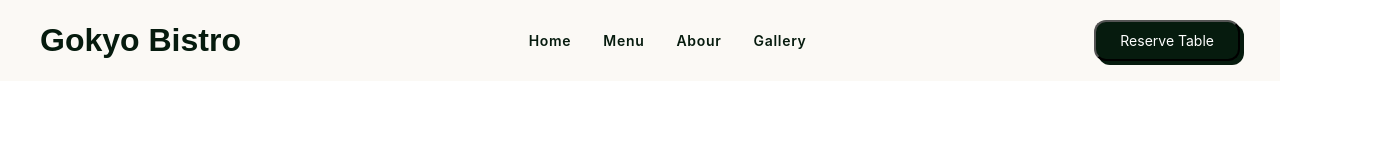
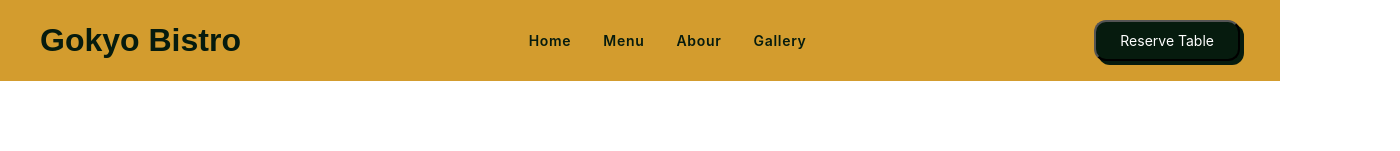
Before and after one commit to GauravChy197/resturant-website-ui, a plain HTML site: page index.html in a window 1280 px wide. Shown: the top 151 px of the page, 1400 px wide, since content can reach past the window. Drawn offline with Linux system fonts and the light colour scheme.

Commit message:
CSS Improved

```diff
--- a/CSS/home.css
+++ b/CSS/home.css
@@ -1,17 +1,16 @@
 * {
-    padding: 0;
-    margin: 0;
-    box-sizing: border-box;
+
     @import url('https://fonts.googleapis.com/css2?family=Be+Vietnam+Pro:ital,wght@0,100;0,200;0,300;0,400;0,500;0,600;0,700;0,800;0,900;1,100;1,200;1,300;1,400;1,500;1,600;1,700;1,800;1,900&family=Inter:ital,opsz,wght@0,14..32,100..900;1,14..32,100..900&family=Work+Sans:ital,wght@0,100..900;1,100..900&display=swap');
 }
+
 
 .top {
     display: flex;
     height: 881.5px;
     padding: 80px 40px 180px 80px;
     gap: 50px;
-    flex: 1;
-    width: 1400px;
+    flex-grow: 1;
+
 
     margin: auto;
 
--- a/CSS/style.css
+++ b/CSS/style.css
@@ -7,11 +7,12 @@
 }
 
 header{
-    background-color: #FBF9F5;
+    background-color: #d39c2e;
     display: flex;
     align-items: center;
     padding: 0 40px;
     height: 81px;
+    width: 100%;
     justify-content: space-between;
 }
 
@@ -20,6 +21,8 @@ h1{
     font-weight: bold;
     color: #061B0E;
 }
+
+
 
 nav a{
     font-family: "Inter", sans-serif;
```
